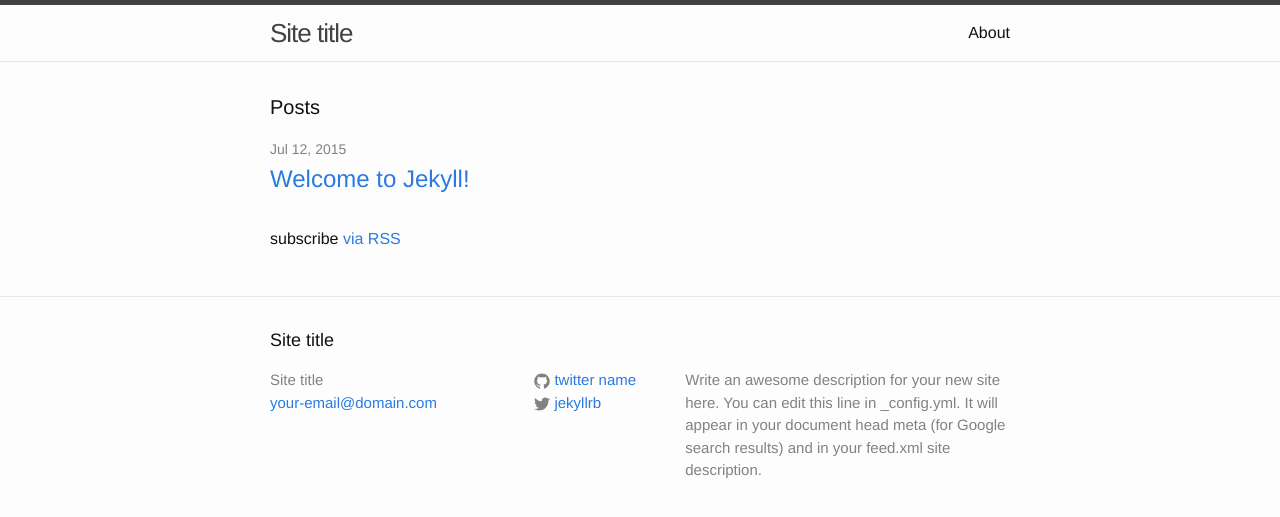
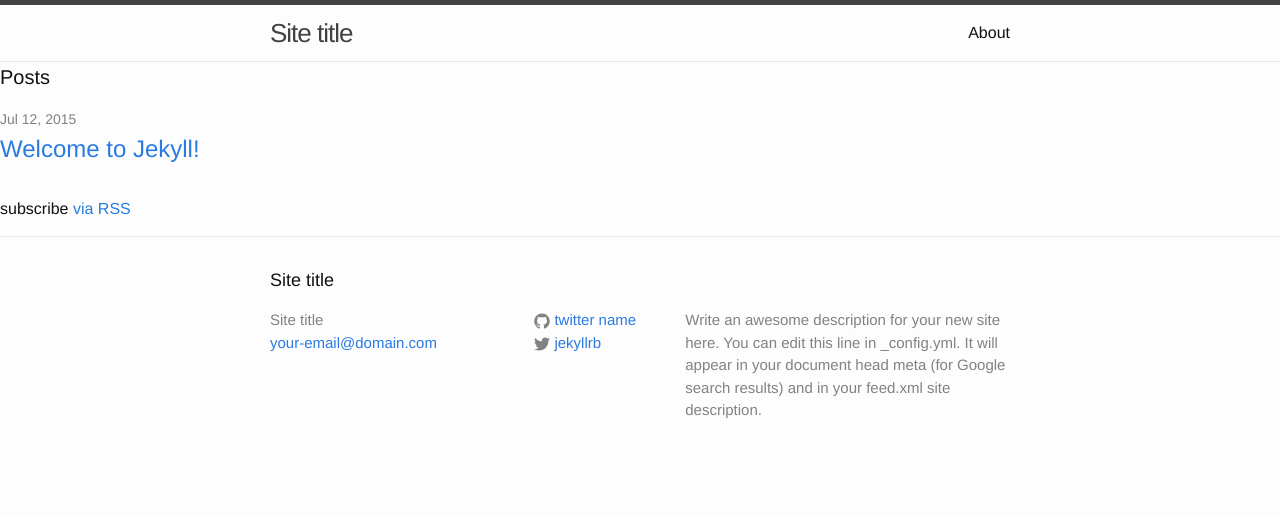
Before and after one commit to zheeeng/Jekyll-theme-there, a Jekyll site: the page built from index.html, in a window 1280 px wide. Shown: the top 517 px of the page. Built offline with Jekyll 4.4.1, drawn with Linux system fonts in a browser that asks for light colours.

Commit message:
Apply new structure

```diff
--- /dev/null
+++ b/_includes/scripts.html
@@ -0,0 +1 @@
+<script type="text/javascript" src="{{ "/scripts/cmd.js" | prepend: site.baseurl }}"></script>
--- a/_layouts/default.html
+++ b/_layouts/default.html
@@ -7,14 +7,16 @@
 
     {% include header.html %}
 
-    <div class="page-content">
-      <div class="wrapper">
-        {{ content }}
-      </div>
+    <div class="site_content">
+
+      {{ content }}
+
     </div>
 
     {% include footer.html %}
 
+    {% include scripts.html %}
+
   </body>
 
 </html>
--- /dev/null
+++ b/scripts/cmd.js
@@ -0,0 +1,2 @@
+console.log('cmds is initializing..')
+console.log('cmds is ready.')
```
